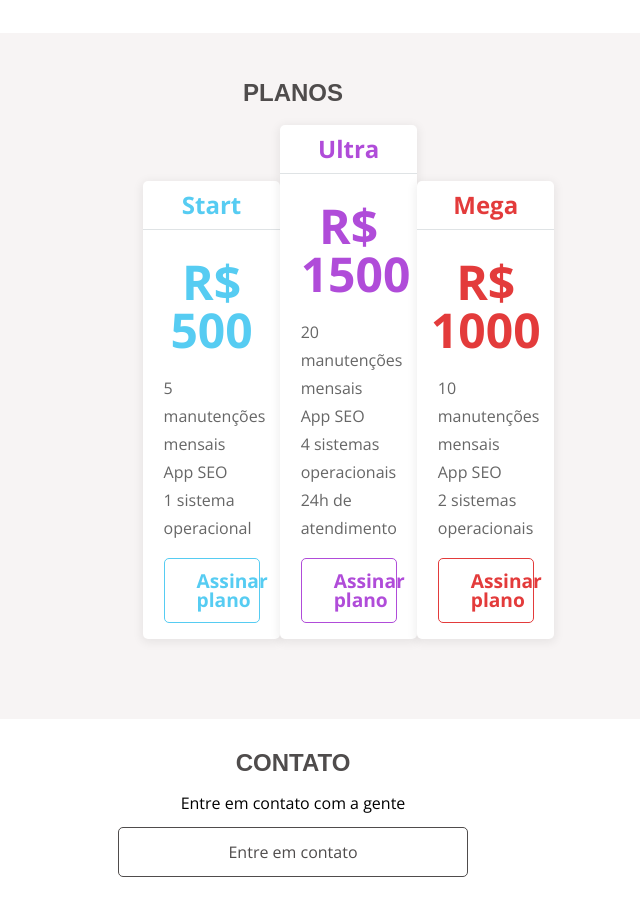
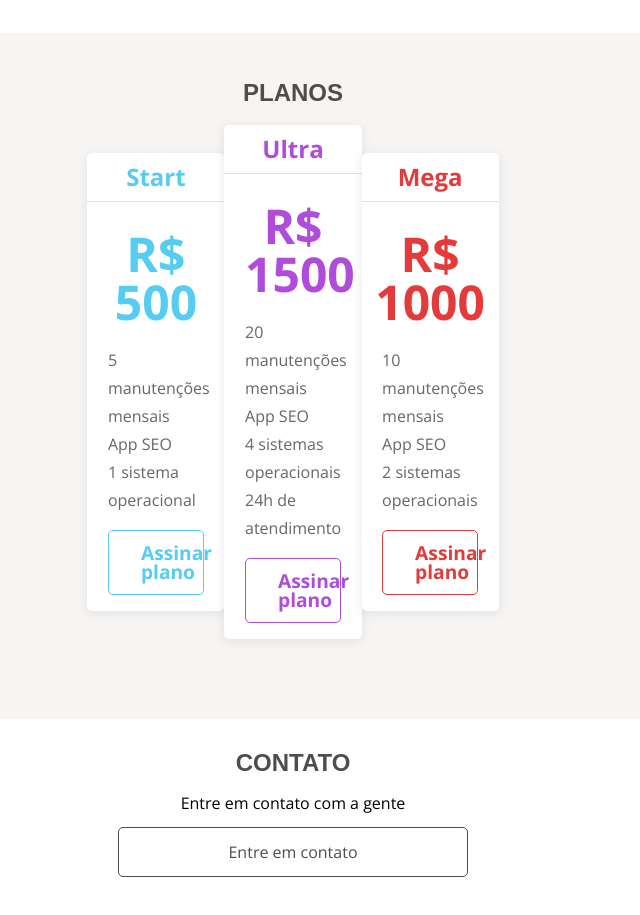
Before and after one commit to Daniflav94/Site-Apeperia, a plain HTML site: page index.html in a window 1280 px wide. Shown: the part 2320-3235 px from the top of the page, without its empty margins (347-987 px from the left). Drawn offline with nearby package versions, Linux system fonts and the light colour scheme.

Commit message:
Update planos.css

```diff
--- a/css/planos.css
+++ b/css/planos.css
@@ -106,8 +106,7 @@
 @media screen and (min-width: 1024px) {
     .planos__cartoes {
         flex-direction: row;
-        justify-content: space-between;
-        align-items: flex-end;
+        justify-content: center;
     }
 
     .cartao {
```
